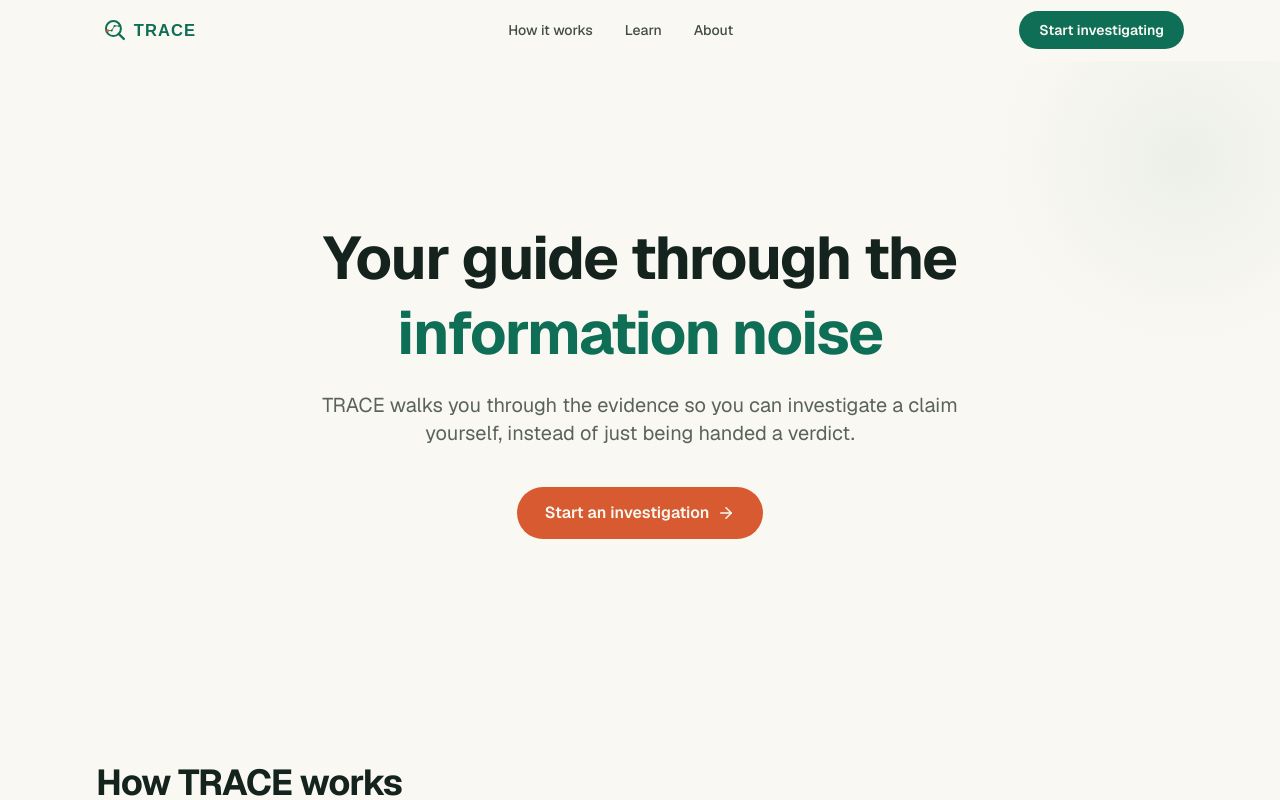
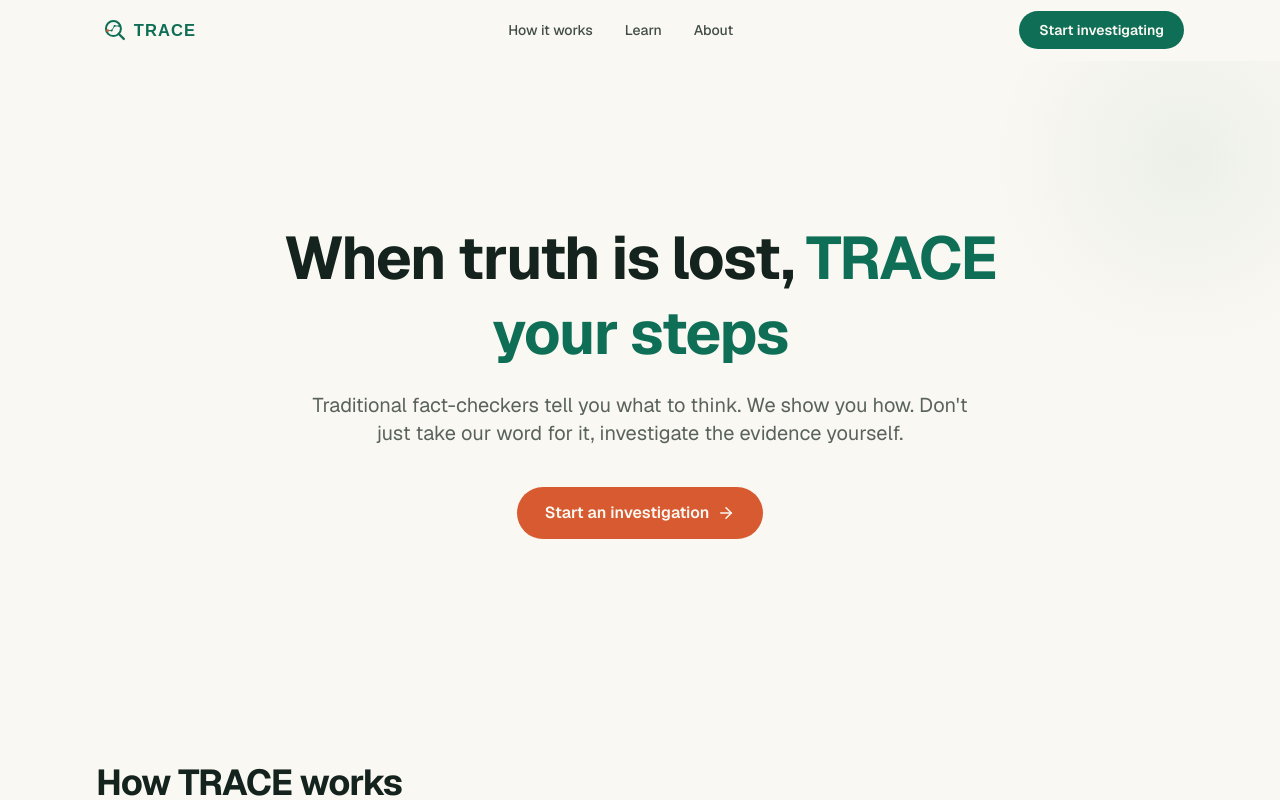
Before and after one commit to Youcef3939/TRACE, a Next.js app: page / in a window 1280 px wide. Shown: the top 800 px of the page. Built offline with nearby package versions, Linux system fonts and the light colour scheme.

Commit message:
rephrase the wording on the landing page

```diff
--- a/components/HomeHero.tsx
+++ b/components/HomeHero.tsx
@@ -19,8 +19,8 @@ export default function HomeHero() {
           transition={{ duration: 0.4 }}
           className="text-4xl font-bold leading-tight tracking-tight text-ink sm:text-5xl md:text-6xl"
         >
-          Your guide through the{" "}
-          <span className="text-teal">information noise</span>
+          When truth is lost,{" "}
+          <span className="text-teal">TRACE your steps</span>
         </motion.h1>
         <motion.p
           initial={{ opacity: 0, y: 16 }}
@@ -28,8 +28,7 @@ export default function HomeHero() {
           transition={{ duration: 0.4, delay: 0.1 }}
           className="mx-auto mt-5 max-w-2xl text-lg text-ink/70 sm:text-xl"
         >
-          TRACE walks you through the evidence so you can investigate a claim
-          yourself, instead of just being handed a verdict.
+          Traditional fact-checkers tell you what to think. We show you how. Don't just take our word for it, investigate the evidence yourself.
         </motion.p>
         <motion.div
           initial={{ opacity: 0, y: 16 }}
```
